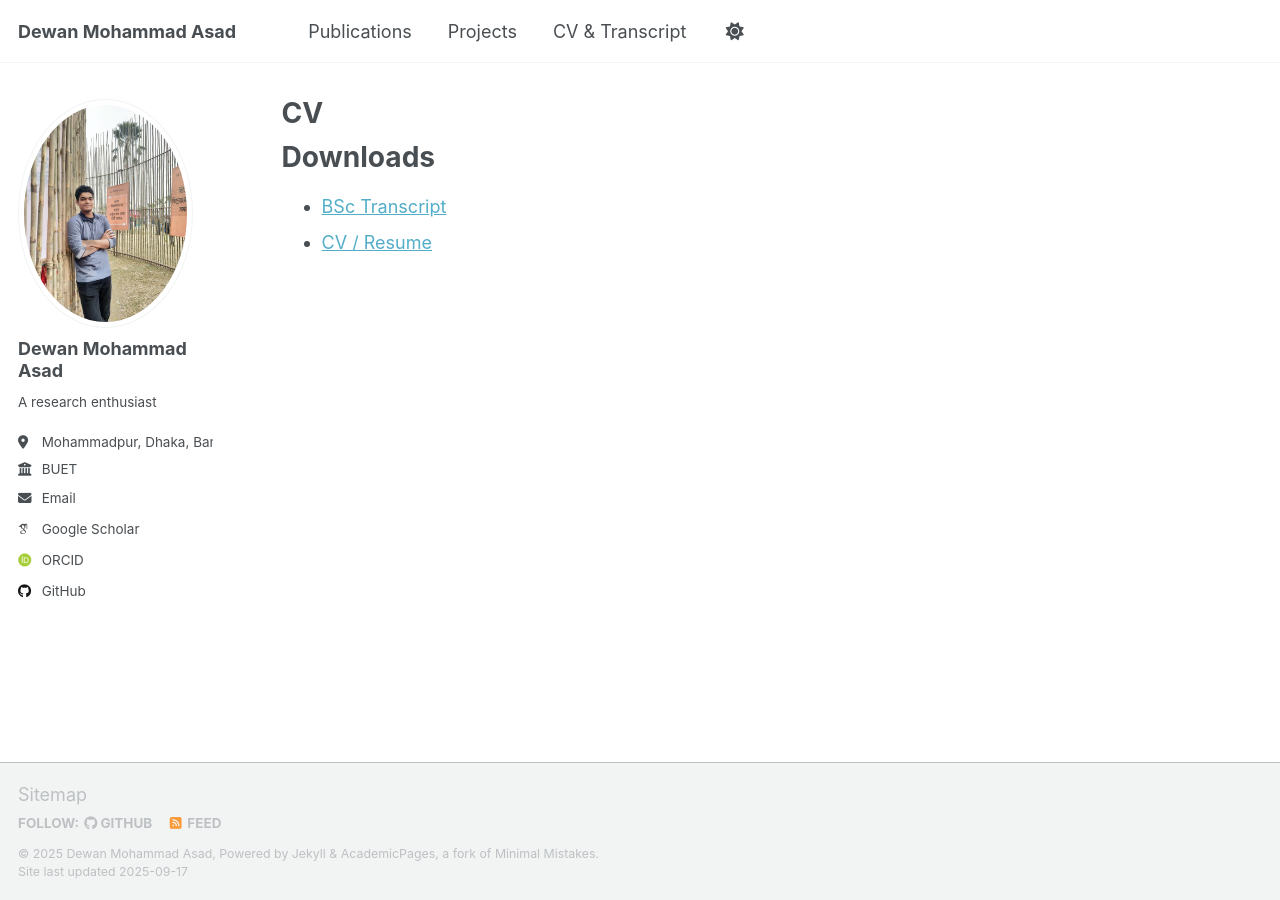
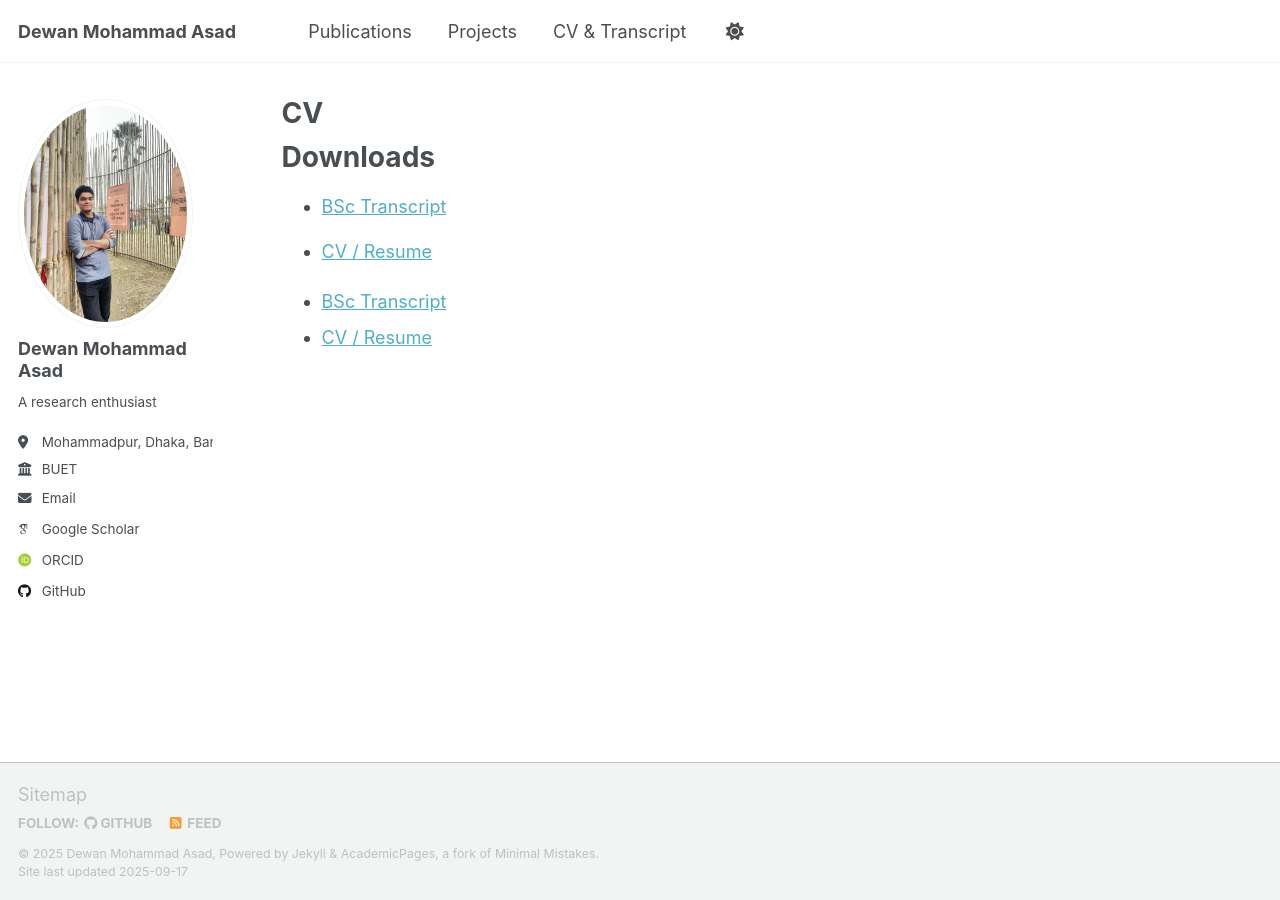
Before and after one commit to dewan-mohammad-asad-d1a/dewan-mohammad-asad-d1a.github.io, a Jekyll site: the page built from _pages/cv.md, in a window 1280 px wide. Built offline with Jekyll 4.4.1, drawn with Linux system fonts in a browser that asks for light colours; some web fonts are replaced; a script that is not in the unit is left out.

Commit message:
Update cv.md

```diff
--- a/_pages/cv.md
+++ b/_pages/cv.md
@@ -14,3 +14,7 @@ redirect_from:
 
 - [BSc Transcript](files/PersonalFiles/bsc_transcript.pdf)
 - [CV / Resume](files/PersonalFiles/Dewan-Mohammad-Asad-cv-Resume.pdf)
+
+
+- <a href="/PersonalFiles/bsc_transcript.pdf" target="_blank" rel="noopener">BSc Transcript</a>
+- <a href="/PersonalFiles/Dewan-Mohammad-Asad-cv-Resume.pdf" target="_blank" rel="noopener">CV / Resume</a>
```
